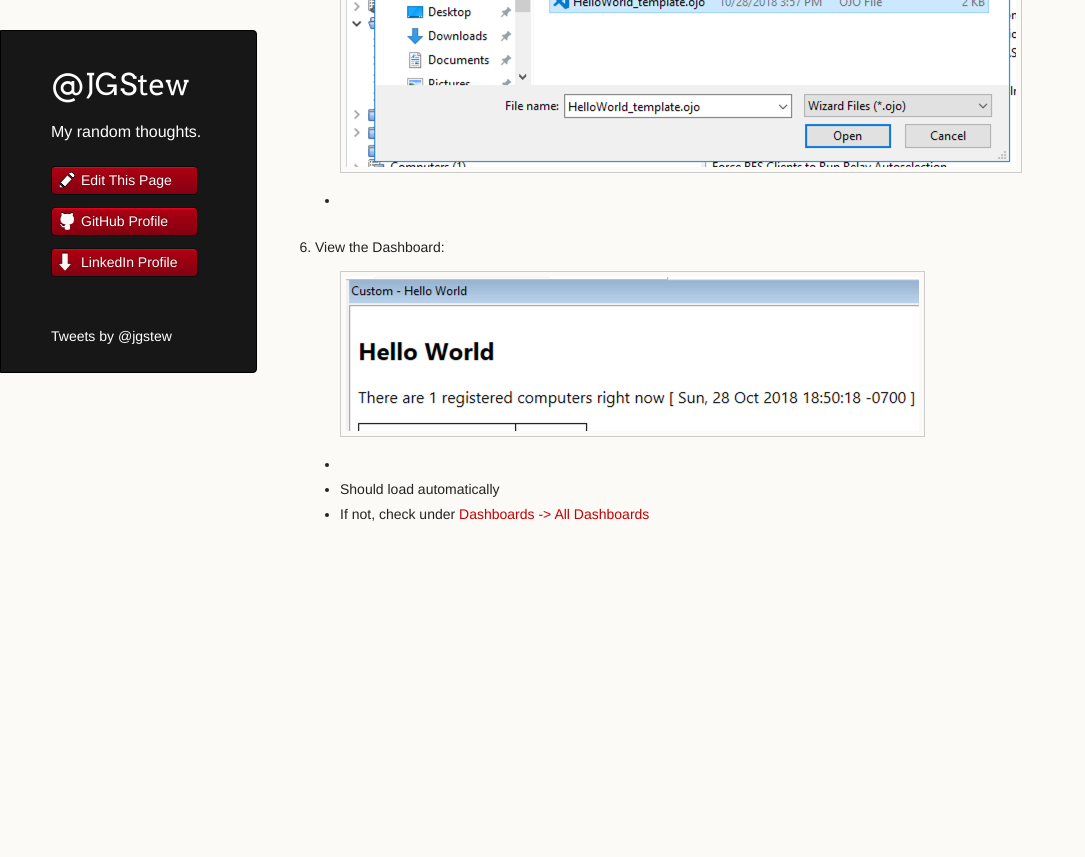
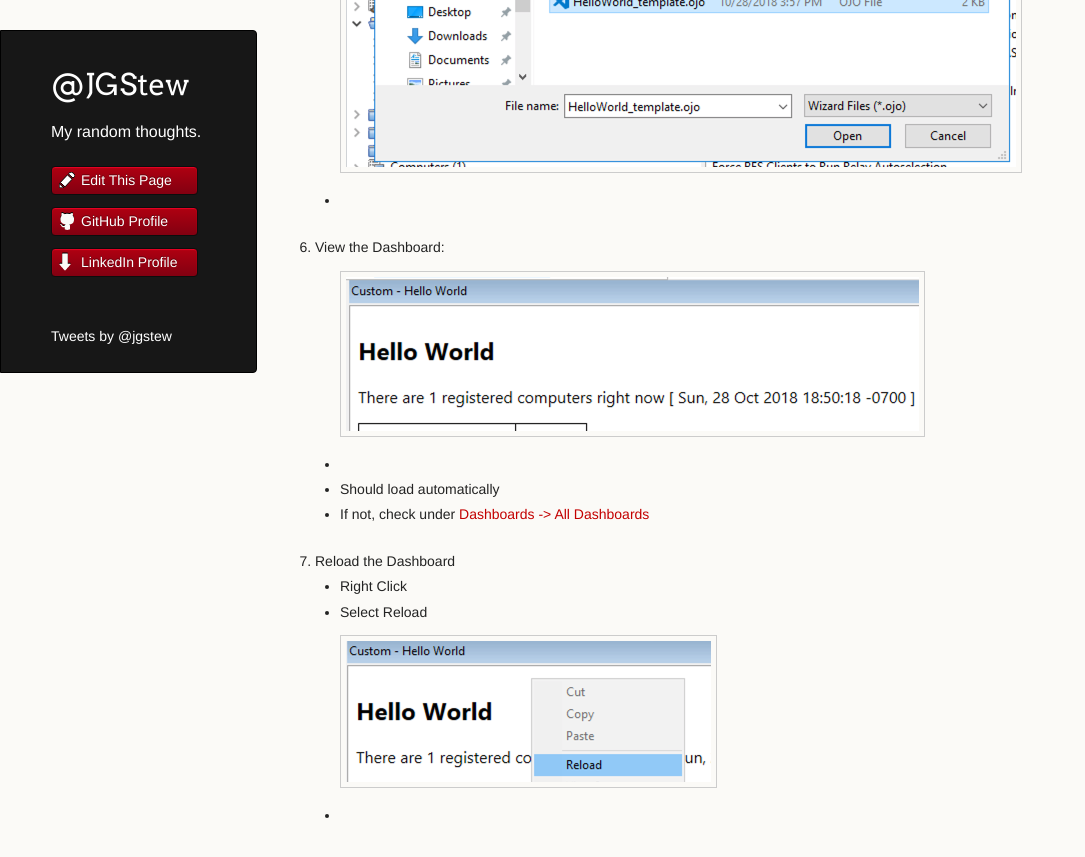
Before and after one commit to jgstew/jgstew.github.io, a Jekyll site: the page built from _posts/2018-10-29-Debug-Dashboard-In-BigFix-Console.md, in a window 1280 px wide and 900 px high, scrolled down 1419 px. Shown: the top 857 px of the window, without its empty margins (0-1085 px from the left). Built offline with Jekyll 4.4.1, drawn with Linux system fonts in a browser that asks for light colours; nearby versions of some CDN libraries; comment, search, counter and statistics services are not loaded; before the commit the page ends 2018 px from its top, so only the background shows below that.

Commit message:
Update 2018-10-29-Debug-Dashboard-In-BigFix-Console.md

```diff
--- a/_posts/2018-10-29-Debug-Dashboard-In-BigFix-Console.md
+++ b/_posts/2018-10-29-Debug-Dashboard-In-BigFix-Console.md
@@ -20,3 +20,7 @@
     * ![View Dashboard](/images/BigFix/Dashboards/ViewDashboardHW.png)
     * Should load automatically
     * If not, check under [Dashboards -> All Dashboards](/images/BigFix/Dashboards/DashboardLocationCustom.png)
+1. Reload the Dashboard
+    * Right Click
+    * Select Reload
+    * ![Reload Dashboard](/images/BigFix/Dashboards/ReloadDashboard.png)
```
